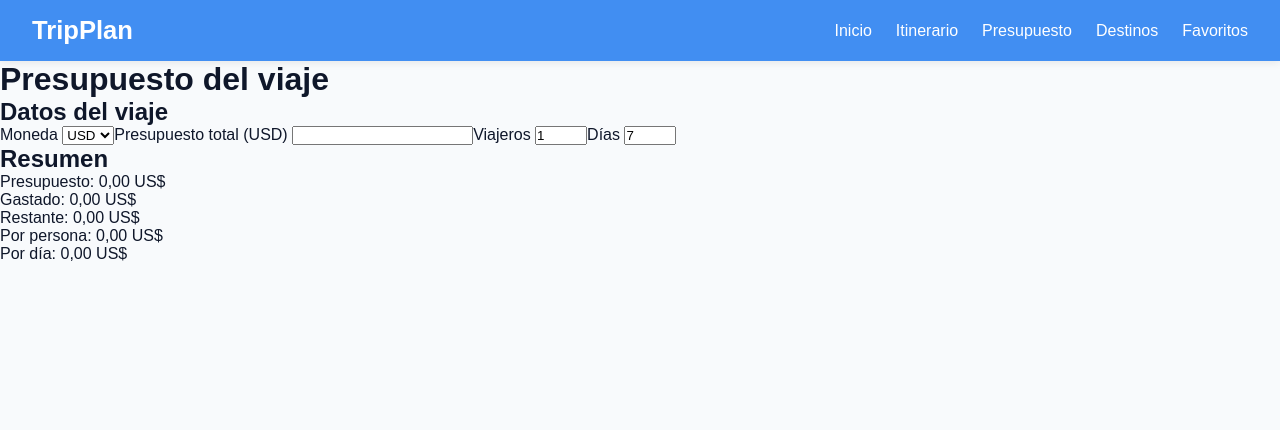
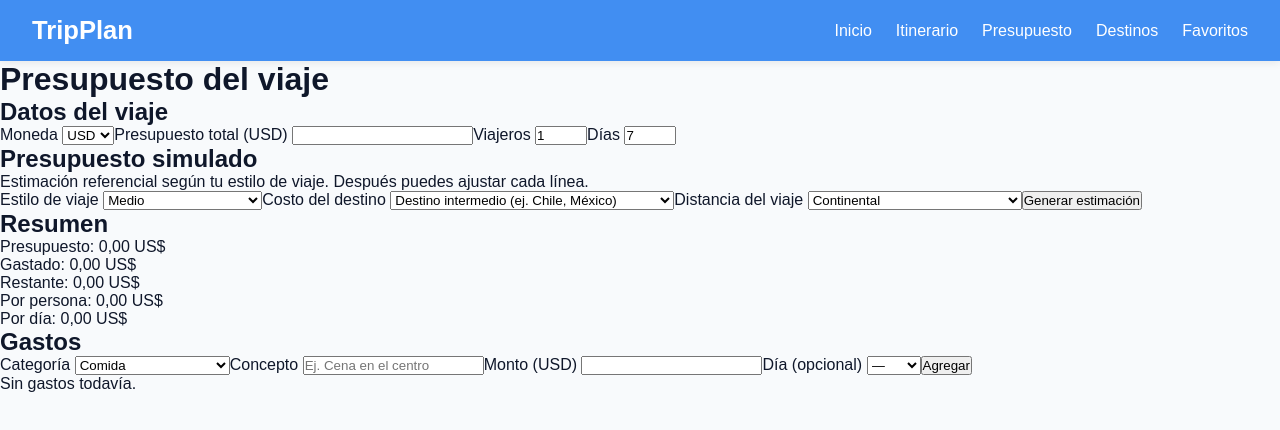
Before and after one commit to marycodder/viajes, a React (Vite) app: page /presupuesto in a window 1280 px wide. Shown: the top 430 px of the page. Built offline with nearby package versions, Linux system fonts and the light colour scheme.

Commit message:
feat(presupuesto): lista de gastos manuales y editables

```diff
--- /dev/null
+++ b/src/features/presupuesto/GastosLista.jsx
@@ -0,0 +1,105 @@
+import { useState } from 'react'
+import { CATEGORIAS, formatearMonto } from './presupuestoUtils'
+
+const nombreCat = (id) => CATEGORIAS.find((c) => c.id === id)?.nombre ?? id
+const ETIQUETA_ORIGEN = { simulado: 'Estimado', manual: 'Manual', actividad: 'Itinerario' }
+
+export default function GastosLista({ items, moneda, dias, onAgregar, onEliminar, onEditar }) {
+  const [form, setForm] = useState({ categoria: 'comida', concepto: '', monto: '', dia: '' })
+  const set = (k) => (e) => setForm((f) => ({ ...f, [k]: e.target.value }))
+
+  const enviar = (e) => {
+    e.preventDefault()
+    const monto = Number(form.monto)
+    if (!form.concepto.trim() || !(monto > 0)) return
+    onAgregar({
+      id: crypto.randomUUID(),
+      categoria: form.categoria,
+      concepto: form.concepto.trim(),
+      monto,
+      dia: form.dia === '' ? null : Number(form.dia),
+      origen: 'manual',
+    })
+    setForm((f) => ({ ...f, concepto: '', monto: '' }))
+  }
+
+  return (
+    <section>
+      <h2>Gastos</h2>
+
+      <form onSubmit={enviar}>
+        <label>
+          Categoría{' '}
+          <select value={form.categoria} onChange={set('categoria')}>
+            {CATEGORIAS.map((c) => (
+              <option key={c.id} value={c.id}>
+                {c.nombre}
+              </option>
+            ))}
+          </select>
+        </label>
+
+        <label>
+          Concepto{' '}
+          <input value={form.concepto} onChange={set('concepto')} placeholder="Ej. Cena en el centro" required />
+        </label>
+
+        <label>
+          Monto ({moneda}){' '}
+          <input type="number" min="0" step="any" value={form.monto} onChange={set('monto')} required />
+        </label>
+
+        <label>
+          Día (opcional){' '}
+          <select value={form.dia} onChange={set('dia')}>
+            <option value="">—</option>
+            {Array.from({ length: dias }, (_, i) => (
+              <option key={i + 1} value={i + 1}>
+                Día {i + 1}
+              </option>
+            ))}
+          </select>
+        </label>
+
+        <button type="submit">Agregar</button>
+      </form>
+
+      {items.length === 0 ? (
+        <p>Sin gastos todavía.</p>
+      ) : (
+        <ul>
+          {items.map((it) => {
+            const editable = it.origen !== 'actividad'
+            return (
+              <li key={it.id}>
+                <strong>{it.concepto}</strong>
+                <small>
+                  {' '}
+                  · {nombreCat(it.categoria)} · {ETIQUETA_ORIGEN[it.origen]}
+                  {it.dia != null && ` · Día ${it.dia}`}
+                </small>{' '}
+                {editable ? (
+                  <input
+                    type="number"
+                    min="0"
+                    step="any"
+                    value={it.monto}
+                    aria-label={`Monto de ${it.concepto}`}
+                    onChange={(e) => onEditar(it.id, Math.max(0, Number(e.target.value) || 0))}
+                  />
+                ) : (
+                  <b>{formatearMonto(it.monto, moneda)}</b>
+                )}{' '}
+                {editable && (
+                  <button type="button" aria-label={`Eliminar ${it.concepto}`} onClick={() => onEliminar(it.id)}>
+                    ×
+                  </button>
+                )}
+              </li>
+            )
+          })}
+        </ul>
+      )}
+    </section>
+  )
+}
--- a/src/features/presupuesto/Presupuesto.jsx
+++ b/src/features/presupuesto/Presupuesto.jsx
@@ -1,4 +1,6 @@
-import { MONEDAS, calcularResumen, formatearMonto } from './presupuestoUtils'
+import GastosLista from './GastosLista'
+import Simulador from './Simulador'
+import { MONEDAS, TASAS_RESPALDO, calcularResumen, formatearMonto, generarSimulacion } from './presupuestoUtils'
 import { usePresupuesto } from './usePresupuesto'
 
 /**
@@ -24,6 +26,16 @@ export default function Presupuesto({ destino, dias: diasProp }) {
 
   const cambiar = (campo, valor) => dispatch({ type: 'CAMPO', campo, valor })
   const m = (n) => formatearMonto(n, moneda)
+
+  const generar = () =>
+    dispatch({
+      type: 'APLICAR_SIMULACION',
+      items: generarSimulacion(
+        { ...estado.parametros, dias, viajeros: estado.viajeros },
+        moneda,
+        TASAS_RESPALDO,
+      ),
+    })
 
   return (
     <div>
@@ -75,6 +87,12 @@ export default function Presupuesto({ destino, dias: diasProp }) {
         </label>
       </section>
 
+      <Simulador
+        parametros={estado.parametros}
+        onParametro={(campo, valor) => dispatch({ type: 'PARAMETRO', campo, valor })}
+        onGenerar={generar}
+      />
+
       <section>
         <h2>Resumen</h2>
         <ul>
@@ -85,6 +103,15 @@ export default function Presupuesto({ destino, dias: diasProp }) {
           <li>Por día: {m(resumen.porDia)}</li>
         </ul>
       </section>
+
+      <GastosLista
+        items={estado.items}
+        moneda={moneda}
+        dias={dias}
+        onAgregar={(item) => dispatch({ type: 'AGREGAR', item })}
+        onEliminar={(id) => dispatch({ type: 'ELIMINAR', id })}
+        onEditar={(id, monto) => dispatch({ type: 'EDITAR_MONTO', id, monto })}
+      />
     </div>
   )
 }
--- /dev/null
+++ b/src/features/presupuesto/Simulador.jsx
@@ -0,0 +1,31 @@
+import { DISTANCIAS, ESTILOS, NIVELES_COSTO } from './presupuestoUtils'
+
+export default function Simulador({ parametros, onParametro, onGenerar }) {
+  const campo = (etiqueta, opciones, key) => (
+    <label>
+      {etiqueta}{' '}
+      <select value={parametros[key]} onChange={(e) => onParametro(key, e.target.value)}>
+        {Object.entries(opciones).map(([id, o]) => (
+          <option key={id} value={id}>
+            {o.nombre}
+          </option>
+        ))}
+      </select>
+    </label>
+  )
+
+  return (
+    <section>
+      <h2>Presupuesto simulado</h2>
+      <p>Estimación referencial según tu estilo de viaje. Después puedes ajustar cada línea.</p>
+
+      {campo('Estilo de viaje', ESTILOS, 'estilo')}
+      {campo('Costo del destino', NIVELES_COSTO, 'nivelCosto')}
+      {campo('Distancia del viaje', DISTANCIAS, 'distancia')}
+
+      <button type="button" onClick={onGenerar}>
+        Generar estimación
+      </button>
+    </section>
+  )
+}
```
